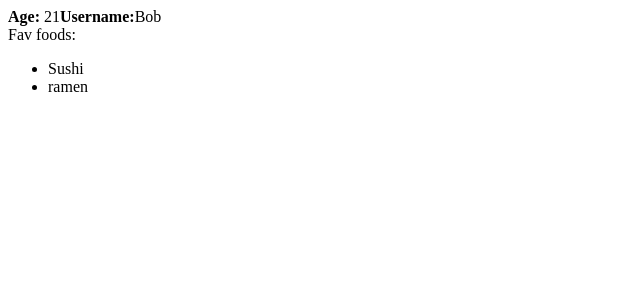
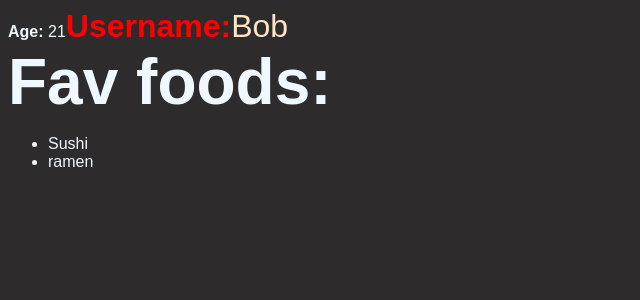
Before and after one commit to superyaooo/react-full-course, a React (Vite) app: page / in a window 1280 px wide. Shown: the top 300 px of the page, without its empty margins (0-640 px from the left). Built offline with nearby package versions, Linux system fonts and the light colour scheme.

Commit message:
css & scss

```diff
--- a/package.json
+++ b/package.json
@@ -22,6 +22,7 @@
     "eslint-plugin-react": "^7.34.2",
     "eslint-plugin-react-hooks": "^4.6.2",
     "eslint-plugin-react-refresh": "^0.4.7",
+    "sass": "^1.77.8",
     "vite": "^5.3.1"
   }
 }
--- a/src/components/UserFavoriteFoods.jsx
+++ b/src/components/UserFavoriteFoods.jsx
@@ -1,3 +1,5 @@
+import styles from "./users.module.scss";
+
 export function UserFavoriteFoods(props) {
     const foodArray = props.favoriteFoods;
     const foodList = foodArray.map(food =>
@@ -6,7 +8,7 @@
 
     return (
         <section>
-            <span>Fav foods:</span>
+            <span className={styles.foodsTitle}>Fav foods:</span>
             <ul>
                 {foodList}
             </ul>
--- a/src/components/UserUsername.jsx
+++ b/src/components/UserUsername.jsx
@@ -1,12 +1,16 @@
 import React from "react";
+import styles from "./styles.module.css";
 
 export function UserUsername(props) {
     return (
         // <React.Fragment> </React.Fragment>
         // <> fragment shorthand
         <>
-            <b>Username:</b>
-            <span>{props.username}</span>
+            <b style={{
+                fontSize: "32px",
+                color: "red"
+            }}>Username:</b>
+            <span className={styles.username}>{props.username}</span>
             <br/>
         </>
     );
--- /dev/null
+++ b/src/components/styles.module.css
@@ -0,0 +1,8 @@
+.username {
+    font-size: 32px;
+    color: bisque;
+}
+
+body {
+    background-color: aquamarine;
+}
--- /dev/null
+++ b/src/components/users.module.scss
@@ -0,0 +1,4 @@
+.foodsTitle {
+    font-weight: bold;
+    font-size: 64px;
+}
--- /dev/null
+++ b/src/globals.css
@@ -0,0 +1,5 @@
+body {
+    background-color: #2d2b2b;
+    color: aliceblue;
+    font-family: sans-serif;
+}
--- a/src/main.jsx
+++ b/src/main.jsx
@@ -1,6 +1,7 @@
 import React from 'react'
 import ReactDOM from 'react-dom/client'
 import App from './App'
+import "./globals.css"
 
 ReactDOM.createRoot(document.getElementById('root')).render(
   <React.StrictMode>
```
Also changed, not shown: 1 other file (tests, documents, lock files or other folders).
